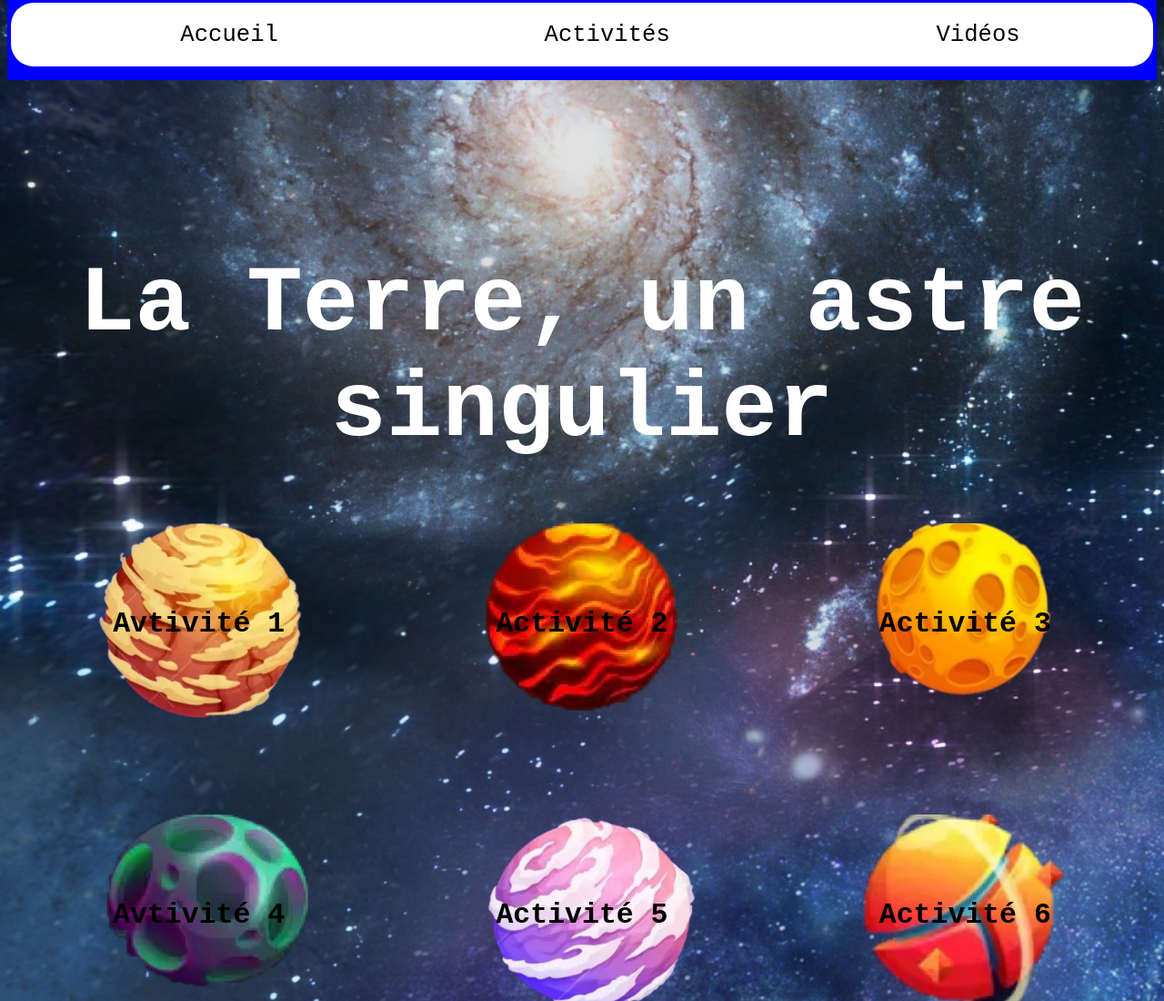
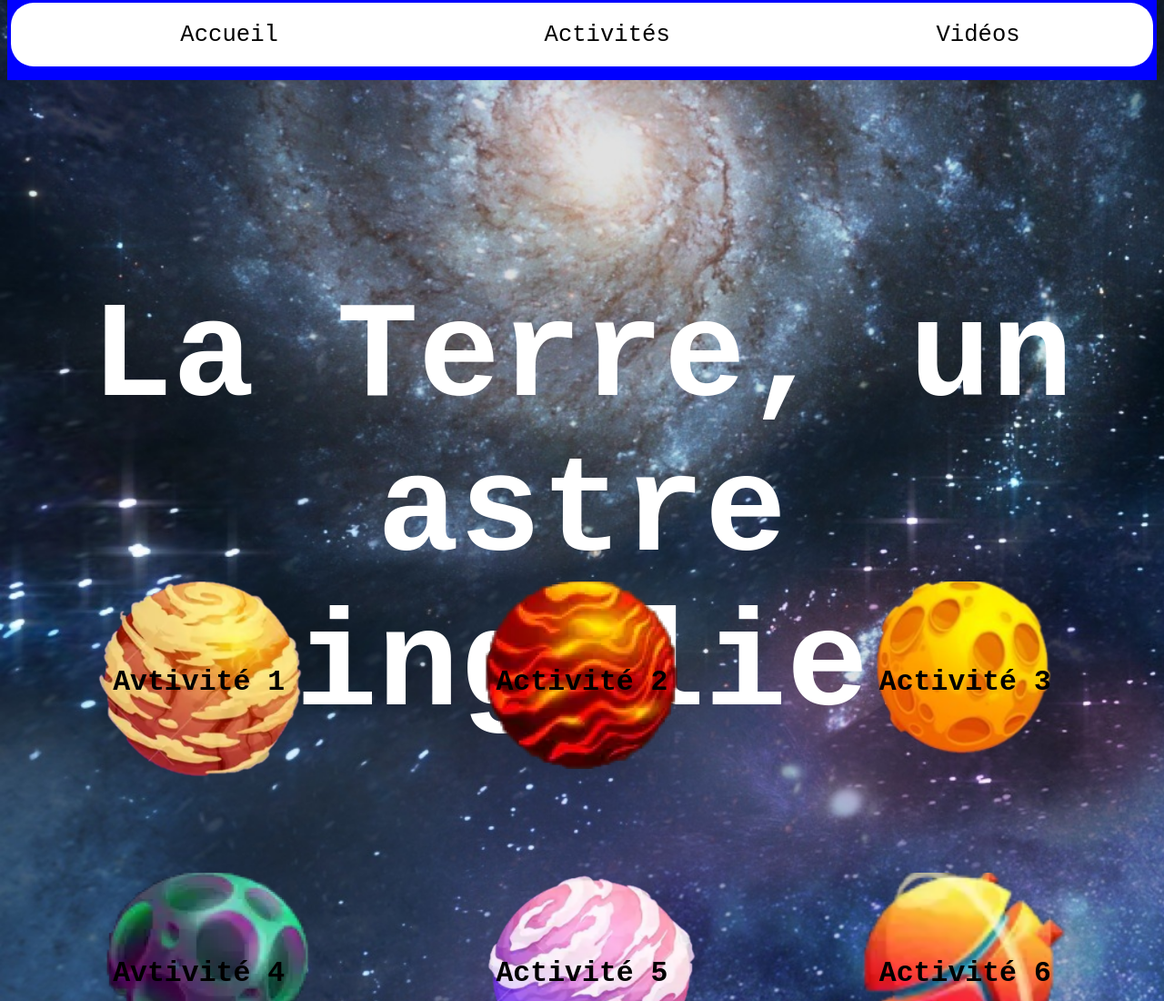
Before and after one commit to Sunil7233/es, a plain HTML site: page index.html in a window 1280 px wide. Shown: the top 1100 px of the page at 91% size. Drawn offline with Linux system fonts and the light colour scheme.

Commit message:
Update accueil.css

```diff
--- a/accueil.css
+++ b/accueil.css
@@ -76,7 +76,7 @@ p:hover{
 
 h1{
     color:white;
-    font-size: 8vw;
+    font-size: 150px;
     padding-top:-70px ;
     height: 120px;
 }
```
